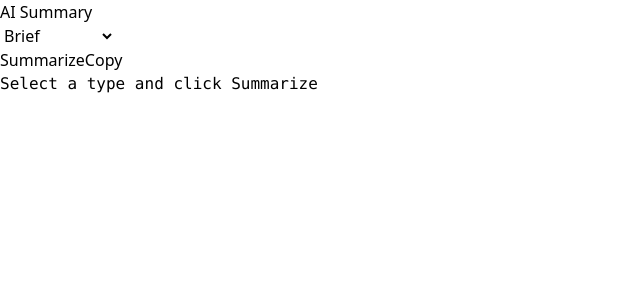
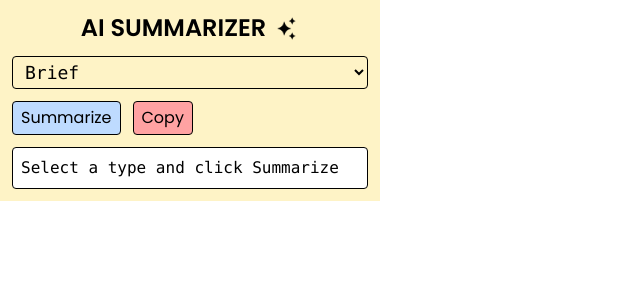
Before and after one commit to parasss19/Instantly_AI_Summary, a React (Vite) app: page / in a window 1280 px wide. Shown: the top 300 px of the page, without its empty margins (0-640 px from the left). Built offline with nearby package versions, Linux system fonts and the light colour scheme.

Commit message:
popup page implemented

```diff
--- a/src/popup/Popup.jsx
+++ b/src/popup/Popup.jsx
@@ -1,6 +1,6 @@
 import React, { useState } from 'react'
 
-const popup = () => {
+const Popup = () => {
   const [summaryType, setSummaryType] = useState("brief");
   const [result, setResult] = useState("Select a type and click Summarize");
   const [isCopied, setIsCopied] = useState(false);
@@ -43,7 +43,7 @@ const popup = () => {
     chrome.storage.sync.get(['geminiAPIKey'], ({geminiAPIKey}) => {
       //if user dont have api key
       if(!geminiAPIKey){
-        setResult("No API key set, Click gear icon to add one");
+        setResult("No API key set");
         return;
       }
 
@@ -81,14 +81,17 @@ const popup = () => {
   }
 
   return (
-    <div className=''>
-        <h2>AI Summary</h2>
+    <div className='p-3 w-[380px] bg-amber-100'>
+        <div className='flex items-center justify-center gap-2 mb-3'>
+          <p className='font-[poppins] text-2xl font-semibold'>AI SUMMARIZER </p>
+          <img src="ai.png" alt="ai image" width={25} height={18} />
+        </div>
 
         {/* Options */}
         <select
+          className='w-full mx-auto mb-3 text-lg px-2 py-1 border rounded outline-none font-mono'
           value={summaryType}
           onChange={(e) => setSummaryType(e.target.value)}
-          className=''
         >
           <option value="brief">Brief</option>
           <option value="detailed">Detailed</option>
@@ -96,25 +99,28 @@ const popup = () => {
         </select>
 
         {/* buttons and text box */}
-        <div className=''>
+        <div className='flex gap-3 font-[poppins] mb-3'>
           <button
             onClick={handleSummarize}
-            className=''
+            className='px-2 py-1 border bg-blue-200 rounded outline-none cursor-pointer'
           >
             Summarize
           </button>
 
           <button
             onClick={handleCopy}
-            className=''
+            className='px-2 py-1 border text-md bg-red-300 rounded outline-none cursor-pointer'
           >
             {isCopied ? "Copied" : "Copy"}
           </button>
 
+        </div>
+
+        <div className='whitespace-pre-wrap max-h-[300px] overflow-y-auto bg-white p-2 border rounded'>
           <pre className=''>{result}</pre>
         </div>
     </div>
   )
 }
 
-export default popup
+export default Popup
```
Also changed, not shown: public/ai.png (added).
